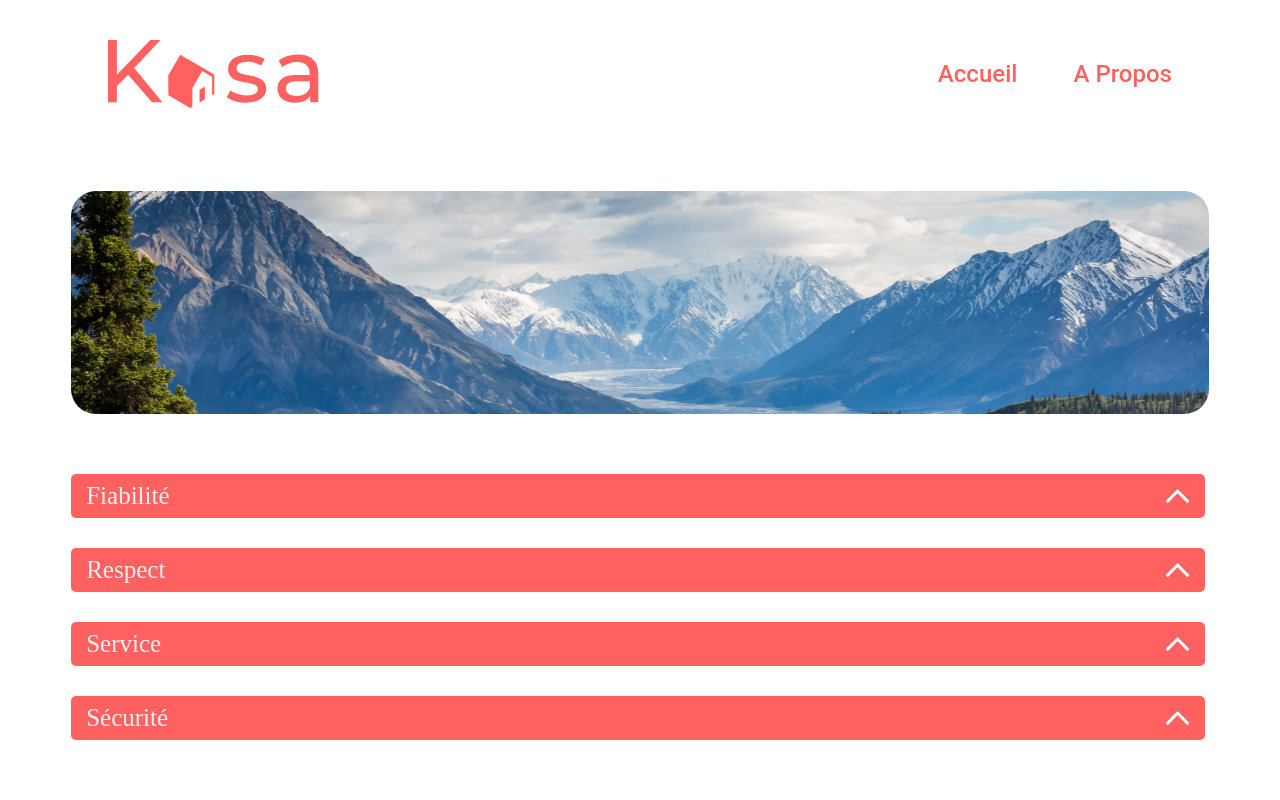
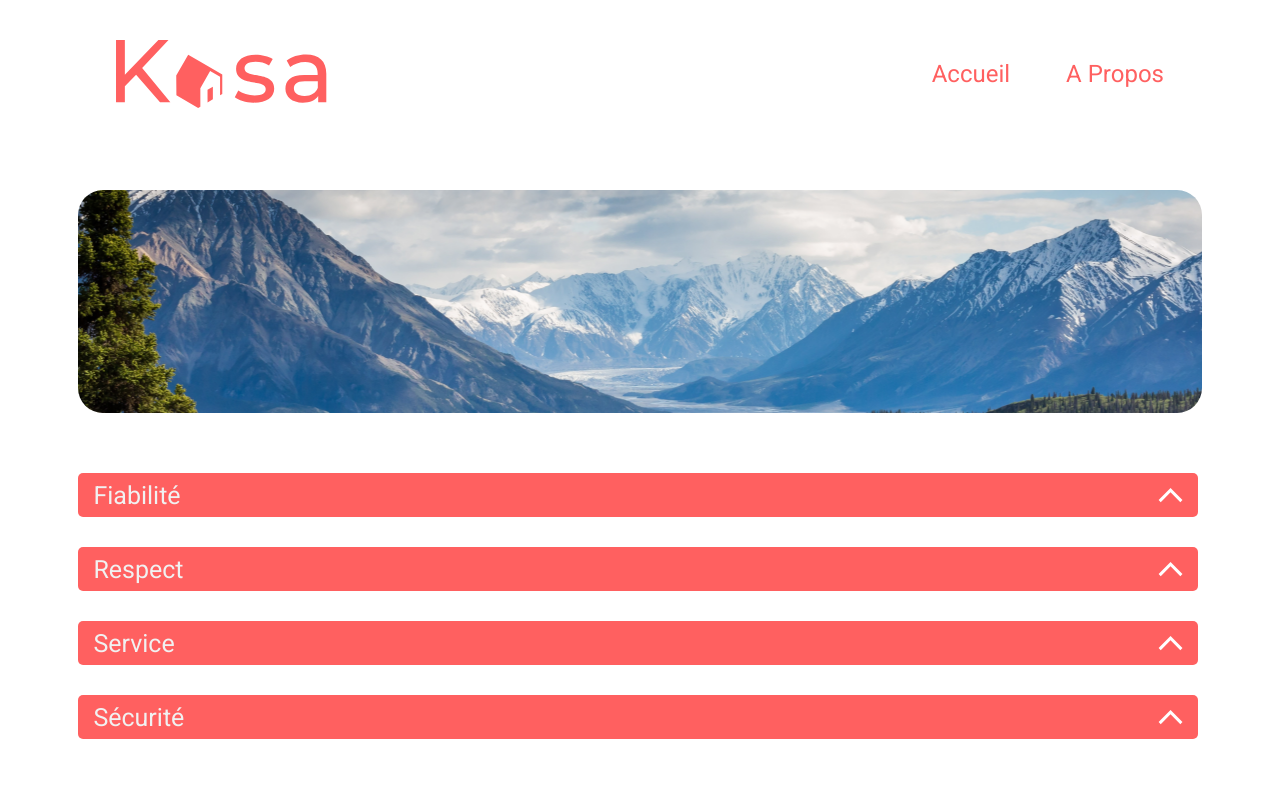
Before and after one commit to Joseph0105/p7_OpenClassrooms, a React (Create React App) app: page /about in a window 1280 px wide. Shown: the top 800 px of the page. Built offline with nearby package versions, Linux system fonts and the light colour scheme.

Commit message:
review after mentorat

```diff
--- a/src/App.css
+++ b/src/App.css
@@ -0,0 +1,11 @@
+  @import url('https://fonts.googleapis.com/css2?family=Roboto:wght@400;700&display=swap');
+
+* {
+    font-family: 'Roboto', sans-serif;
+}
+
+body {
+    max-width: 1440px;
+    margin: 0 auto;
+    padding: 0 1rem;
+}
--- a/src/components/Collapse.module.css
+++ b/src/components/Collapse.module.css
@@ -42,7 +42,6 @@
 }
 
 .collapseToggle {
-    height: 0px;
     opacity: 0;
     color: var(--primary-color);
     background: var(--secondary-color);
@@ -71,17 +70,11 @@
   100% { opacity: 1; }
 }
 
-@keyframes marginIncrease {
-  0%   { margin-bottom: 0px; }
-  100% { margin-bottom: 200px; }
-}
-
 
 
 .animated {
-  animation: fadeIn 0.4s ease-in-out 0.4s forwards, marginIncrease 0.4s ease-in-out 0.4s forwards;
+  animation: fadeIn 0.4s ease-in-out 0.4s forwards
 }
-
 
 .chevron {
     transform: rotate(0deg);
@@ -99,11 +92,11 @@
     transition: 0.4s ease-in-out;
 }
 
-.aboutStyle {
+/* .aboutStyle {
     width: 100%;
     display: flex;
     flex-direction: column;
-}
+} */
 
 @media screen and (min-width: var(--breakpoint-desktop)) {
     .aboutStyle {
@@ -127,7 +120,7 @@
 @media screen and (min-width: var(--breakpoint-desktop)) {
     .collapseFicheContainer {
         flex-direction: row;
-        gap: 6%;
+        /* gap: 6%; */
     }
 }
 
--- a/src/components/Collapse.tsx
+++ b/src/components/Collapse.tsx
@@ -7,19 +7,19 @@ import CollapseStyle from "./Collapse.module.css";
 
 const Collapse: React.FC<CollapseProps> = ({ aboutStyle, aboutTitle, aboutText }) => {
     const [toggle, setToggle] = useState(false);
-    const [heightEl, setHeightEl] = useState("0px");
-    const refHeight = useRef<HTMLDivElement>(null);
+    // const [heightEl, setHeightEl] = useState("0px");
+    // const refHeight = useRef<HTMLDivElement>(null);
 
     const toggleState = () => {
         setToggle(prev => !prev)
         // Pour pouvoir le faire 2 fois
     };
 
-    useEffect(() => {
-        if (refHeight.current) {
-            setHeightEl(`${refHeight.current.scrollHeight}px`);
-        }
-    }, []);
+    // useEffect(() => {
+    //     if (refHeight.current) {
+    //         setHeightEl(`${refHeight.current.scrollHeight}px`);
+    //     }
+    // }, []);
 
     return (
         <div className={`collapse ${aboutStyle}`}>
@@ -32,9 +32,9 @@ const Collapse: React.FC<CollapseProps> = ({ aboutStyle, aboutTitle, aboutText }
                 />
             </div>
             {toggle && <div
-                ref={refHeight}
+                // ref={refHeight}
                 className={`${toggle ? CollapseStyle.collapseToggle : ''} ${CollapseStyle.animated}`}
-                style={{ height: toggle ? `${heightEl}` : "0px" }}
+            // style={{ height: toggle ? `${heightEl}` : "0px" }}
             >
                 <p>{aboutText}</p>
             </div>
--- a/src/pages/DetailsLogement.tsx
+++ b/src/pages/DetailsLogement.tsx
@@ -60,11 +60,7 @@ const DetailsLogement = () => {
             </li>
         );
     });
-    // COMMENT FAIRE SI 2 CLASSES A METTRE
-    // className={`${styles.azerty} ${styles.qwerty}`}
 
-    // null undefined 0 "" => ||
-    // null undefined => ??
     return (
         selectedAppart && (
             <div key={params.id} className={HostStyle.ficheContainer}>
```
Also changed, not shown: src/App.tsx (+8 -2 lines), src/normalize.css (added).
